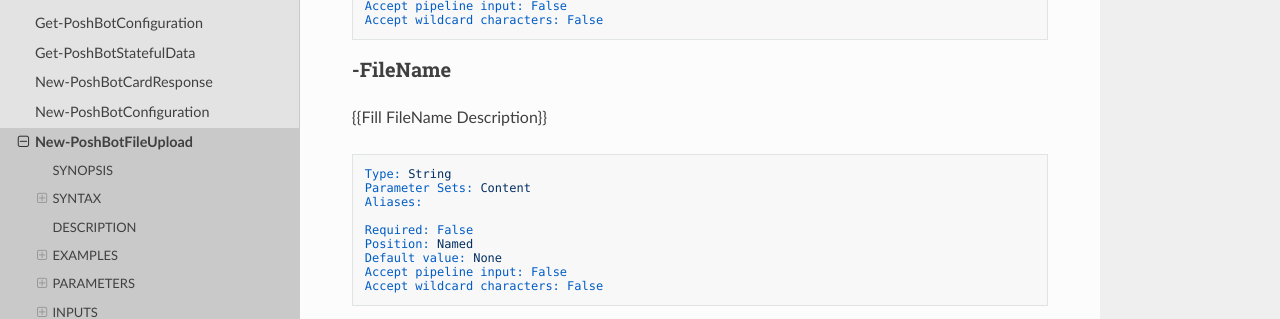
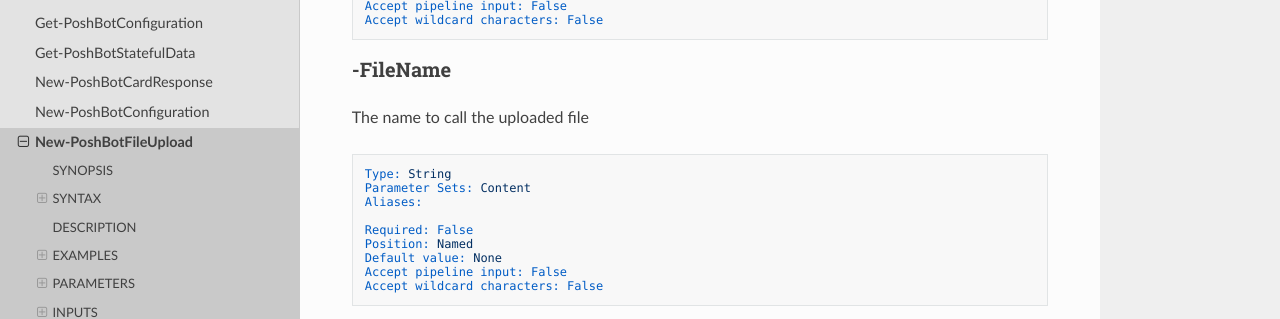
Before and after one commit to poshbotio/PoshBot, an MkDocs documentation site: the page built from docs/reference/functions/New-PoshBotFileUpload.md, in a window 1280 px wide and 900 px high, scrolled down 3172 px. Shown: the part 150-469 px from the top of the window. Built offline with MkDocs 1.6.1, drawn with Linux system fonts in a browser that asks for light colours; nearby versions of some CDN libraries; old or Windows-style settings are respelled for this version of MkDocs.

Commit message:
update FileName description

````diff
--- a/docs/reference/functions/New-PoshBotFileUpload.md
+++ b/docs/reference/functions/New-PoshBotFileUpload.md
@@ -170,7 +170,7 @@ Accept wildcard characters: False
 ```
 
 ### -FileName
-{{Fill FileName Description}}
+The name to call the uploaded file
 
 ```yaml
 Type: String
````
